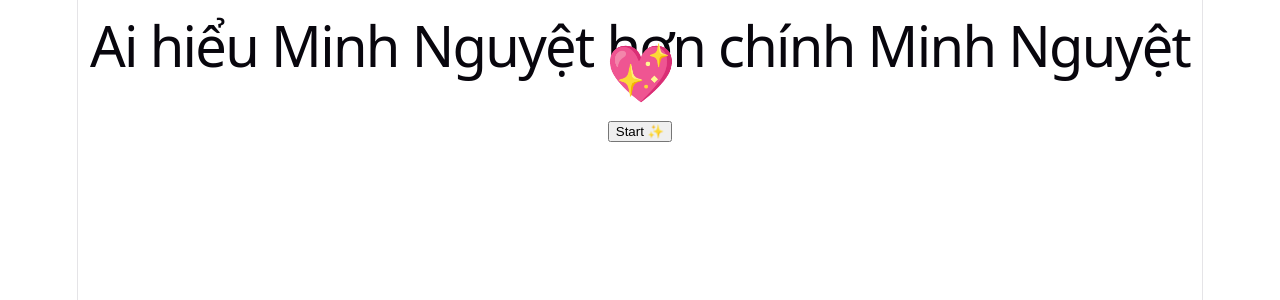
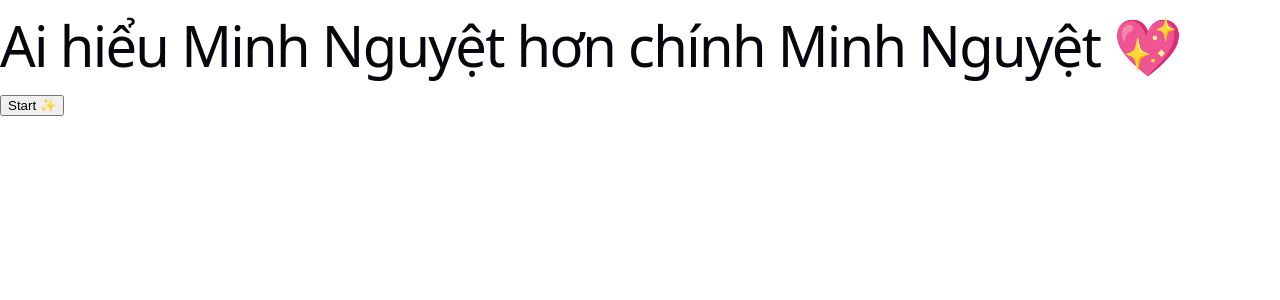
Before and after one commit to thienminhdepzai/Birthday-secrets, a React (Vite) app: page / in a window 1280 px wide. Shown: the top 300 px of the page. Built offline with nearby package versions, Linux system fonts and the light colour scheme.

Commit message:
fix center layout root css

```diff
--- a/src/App.jsx
+++ b/src/App.jsx
@@ -110,13 +110,13 @@ export default function App() {
 
   return (
     <div className="min-h-screen w-screen flex flex-col items-center justify-center bg-gradient-to-br from-pink-100 via-pink-200 to-purple-200 text-center p-4 font-sans">
-      <div className="w-full max-w-md mx-auto">
       <AnimatePresence mode="wait">
         {screen === "start" && (
           <motion.div
             key="start"
             initial={{ opacity: 0 }}
             animate={{ opacity: 1 }}
+            className="w-full max-w-md mx-auto"
           >
             <h1 className="text-3xl sm:text-4xl mb-8 font-serif">
               Ai hiểu Minh Nguyệt hơn chính Minh Nguyệt 💖
@@ -135,6 +135,7 @@ export default function App() {
             key="tutorial"
             initial={{ opacity: 0 }}
             animate={{ opacity: 1 }}
+            className="w-full max-w-md mx-auto"
           >
             <div className="bg-white/60 backdrop-blur-lg p-6 rounded-2xl shadow-xl">
               <p>
@@ -156,8 +157,11 @@ export default function App() {
             key="quiz"
             initial={{ opacity: 0 }}
             animate={{ opacity: 1 }}
+            className="w-full max-w-md mx-auto"
           >
-              <h2 className="mb-2">Question {current + 1}/10</h2>
+            <h2 className="mb-2 font-semibold">
+              Question {current + 1}/10
+            </h2>
 
             <div className="h-2 bg-white rounded mb-4 overflow-hidden">
               <motion.div
@@ -176,8 +180,10 @@ export default function App() {
                   key={i}
                   whileHover={{ scale: 1.05 }}
                   onClick={() => handleSelect(i)}
-                    className={`p-3 rounded-xl shadow ${
-                      selected.includes(i) ? "bg-pink-200" : "bg-white"
+                  className={`p-3 rounded-xl shadow transition ${
+                    selected.includes(i)
+                      ? "bg-pink-200"
+                      : "bg-white"
                   }`}
                 >
                   {opt}
@@ -187,7 +193,7 @@ export default function App() {
 
             <button
               onClick={handleSubmit}
-                className="mt-4 px-6 py-2 bg-white rounded-full"
+              className="mt-4 px-6 py-2 bg-white rounded-full shadow"
             >
               Submit
             </button>
@@ -202,9 +208,7 @@ export default function App() {
                     style={{
                       backgroundImage: "url('/image.jpg')",
                       backgroundSize: "cover",
-                        backgroundPosition: `${(i % 5) * 25}% ${
-                          Math.floor(i / 5) * 100
-                        }%`,
+                      backgroundPosition: `${(i % 5) * 25}% ${Math.floor(i / 5) * 100}%`,
                       filter: correct ? "none" : "brightness(0)",
                     }}
                   />
@@ -219,13 +223,15 @@ export default function App() {
             key="result"
             initial={{ opacity: 0 }}
             animate={{ opacity: 1 }}
+            className="w-full max-w-md mx-auto"
           >
-              <h2 className="text-2xl mb-4">Kết quả 💖</h2>
+            <h2 className="text-2xl mb-4 font-semibold">
+              Kết quả 💖
+            </h2>
 
             <img
               src="/image.jpg"
               className="w-full max-w-xs rounded-xl shadow-lg mx-auto mb-4"
-                alt="result"
             />
 
             <h3 className="text-lg">
@@ -238,7 +244,7 @@ export default function App() {
               <motion.div
                 initial={{ opacity: 0 }}
                 animate={{ opacity: 1 }}
-                  className="mt-6 p-4 bg-white/70 rounded-xl"
+                className="mt-6 p-4 bg-white/70 rounded-xl shadow"
               >
                 🎁 Phần thưởng của bạn là... <br />
                 (chèn lời nhắn bí mật ở đây)
@@ -248,6 +254,5 @@ export default function App() {
         )}
       </AnimatePresence>
     </div>
-    </div>
   );
 }
--- a/src/index.css
+++ b/src/index.css
@@ -9,7 +9,8 @@
   --accent-border: rgba(170, 59, 255, 0.5);
   --social-bg: rgba(244, 243, 236, 0.5);
   --shadow:
-    rgba(0, 0, 0, 0.1) 0 10px 15px -3px, rgba(0, 0, 0, 0.05) 0 4px 6px -2px;
+    rgba(0, 0, 0, 0.1) 0 10px 15px -3px,
+    rgba(0, 0, 0, 0.05) 0 4px 6px -2px;
 
   --sans: system-ui, 'Segoe UI', Roboto, sans-serif;
   --heading: system-ui, 'Segoe UI', Roboto, sans-serif;
@@ -24,8 +25,10 @@
   text-rendering: optimizeLegibility;
   -webkit-font-smoothing: antialiased;
   -moz-osx-font-smoothing: grayscale;
+}
 
-  @media (max-width: 1024px) {
+@media (max-width: 1024px) {
+  :root {
     font-size: 16px;
   }
 }
@@ -42,7 +45,8 @@
     --accent-border: rgba(192, 132, 252, 0.5);
     --social-bg: rgba(47, 48, 58, 0.5);
     --shadow:
-      rgba(0, 0, 0, 0.4) 0 10px 15px -3px, rgba(0, 0, 0, 0.25) 0 4px 6px -2px;
+      rgba(0, 0, 0, 0.4) 0 10px 15px -3px,
+      rgba(0, 0, 0, 0.25) 0 4px 6px -2px;
   }
 
   #social .button-icon {
@@ -50,21 +54,29 @@
   }
 }
 
+/* QUAN TRỌNG: đảm bảo full chiều cao màn hình */
+
+html,
+body,
+#root {
+  height: 100%;
+  margin: 0;
+}
+
+/* body */
+
 body {
   margin: 0;
 }
 
+/* ROOT đã được sửa */
+
 #root {
-  width: 1126px;
-  max-width: 100%;
-  margin: 0 auto;
-  text-align: center;
-  border-inline: 1px solid var(--border);
-  min-height: 100svh;
-  display: flex;
-  flex-direction: column;
-  box-sizing: border-box;
+  min-height: 100vh;
+  width: 100%;
 }
+
+/* typography */
 
 h1,
 h2 {
@@ -77,20 +89,28 @@ h1 {
   font-size: 56px;
   letter-spacing: -1.68px;
   margin: 32px 0;
-  @media (max-width: 1024px) {
+}
+
+@media (max-width: 1024px) {
+  h1 {
     font-size: 36px;
     margin: 20px 0;
   }
 }
+
 h2 {
   font-size: 24px;
   line-height: 118%;
   letter-spacing: -0.24px;
   margin: 0 0 8px;
-  @media (max-width: 1024px) {
+}
+
+@media (max-width: 1024px) {
+  h2 {
     font-size: 20px;
   }
 }
+
 p {
   margin: 0;
 }
```
Lines whose indentation alone changed are shown as unchanged.
